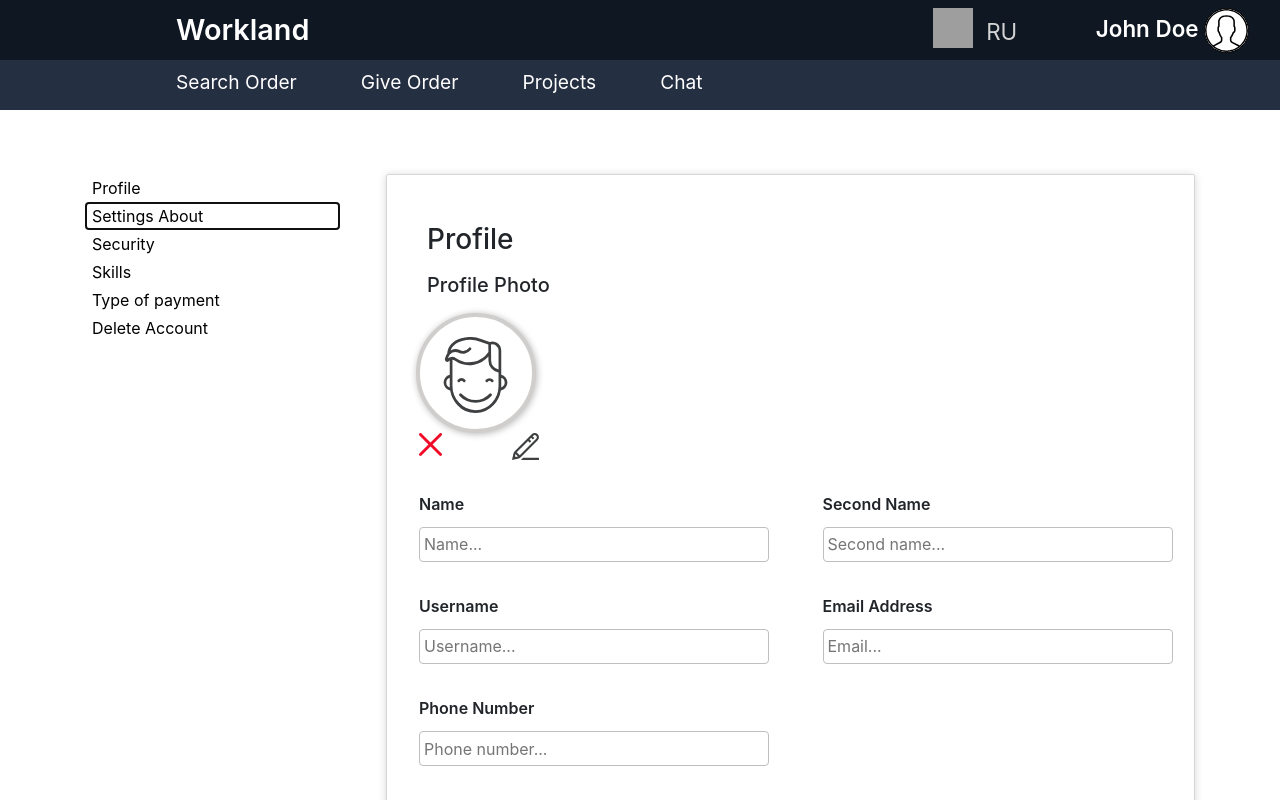
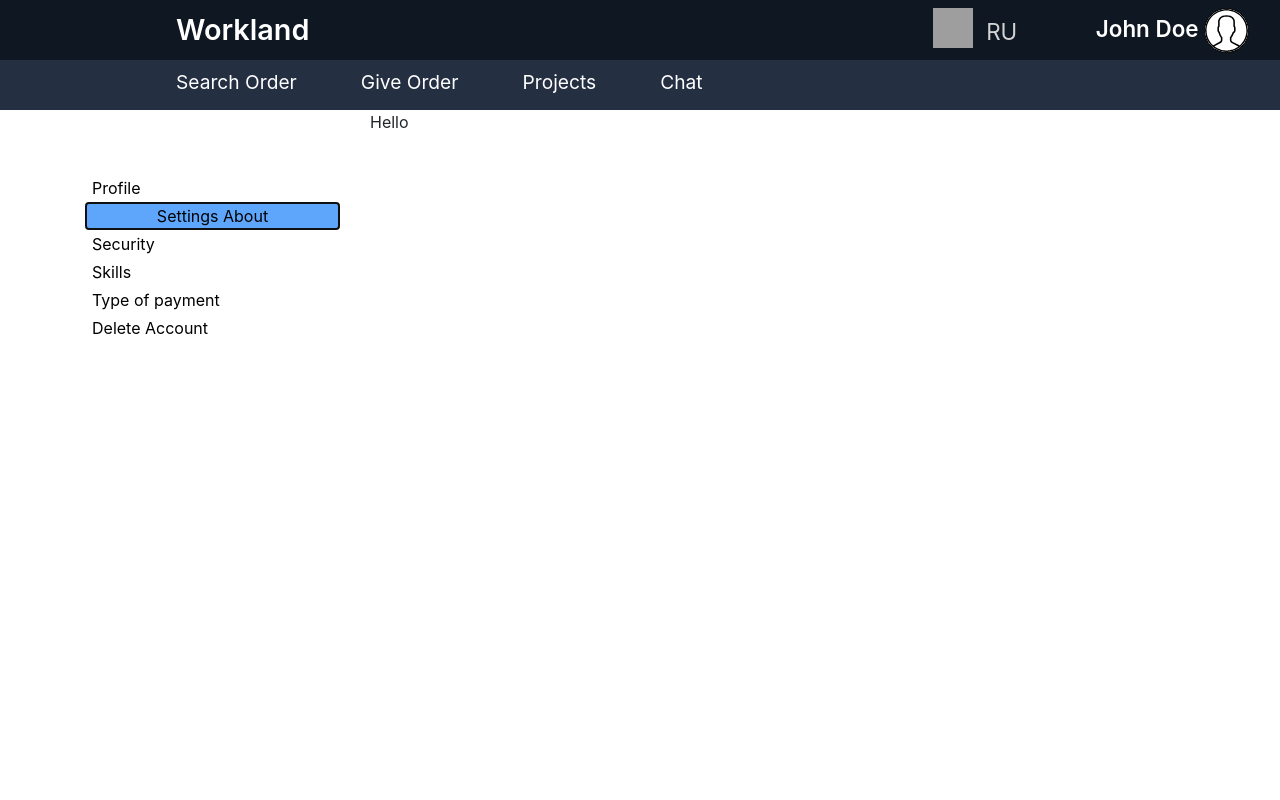
Before and after one commit to colibrisoftteam/Workland-UI, a React (Create React App) app: page /profile in a window 1280 px wide. Both pictures are taken after a click on the button "Settings About". Shown: the top 800 px of the page. Built offline with nearby package versions, Linux system fonts and the light colour scheme; grey boxes are pictures that could not be loaded.

Commit message:
Profile Settings is going on

```diff
--- a/public/index.html
+++ b/public/index.html
@@ -28,7 +28,7 @@
     <script src="https://code.jquery.com/jquery-3.3.1.slim.min.js" integrity="sha384-q8i/X+965DzO0rT7abK41JStQIAqVgRVzpbzo5smXKp4YfRvH+8abtTE1Pi6jizo" crossorigin="anonymous"></script>
     <script src="https://cdnjs.cloudflare.com/ajax/libs/popper.js/1.14.7/umd/popper.min.js" integrity="sha384-UO2eT0CpHqdSJQ6hJty5KVphtPhzWj9WO1clHTMGa3JDZwrnQq4sF86dIHNDz0W1" crossorigin="anonymous"></script>
     <script src="https://stackpath.bootstrapcdn.com/bootstrap/4.3.1/js/bootstrap.min.js" integrity="sha384-JjSmVgyd0p3pXB1rRibZUAYoIIy6OrQ6VrjIEaFf/nJGzIxFDsf4x0xIM+B07jRM" crossorigin="anonymous"></script>
-    <title>React App</title>
+    <title>Workland</title>
   </head>
   <body>
     <noscript>You need to enable JavaScript to run this app.</noscript>
--- a/src/App.js
+++ b/src/App.js
@@ -8,6 +8,7 @@ import Chat from './Components/Dashboard/Chat';
 import MyProjects from './Components/Dashboard/MyProjects'
 import SearchOrder from './Components/Dashboard/SearchOrder';
 import GiveOrder from './Components/Dashboard/GiveOrder';
+
 
 
 class App extends Component {
--- /dev/null
+++ b/src/Components/Profile/AboutSettings.js
@@ -0,0 +1,11 @@
+import React from 'react';
+
+const AboutSettings = () => {
+    return (
+        <div>
+            Hello
+        </div>
+    );
+};
+
+export default AboutSettings;
--- a/src/Components/Profile/Profile.css
+++ b/src/Components/Profile/Profile.css
@@ -11,6 +11,8 @@
     border: 1px solid #ffffff;
     background-color: #ffffff;
     text-align: left;
+    display: block;
+
 }
 
 .current-setting {
@@ -19,11 +21,13 @@
 }
 
 .active-setting {
+    width: 100%;
     background-color: #5ea6fc;
     border: 1px solid #5ea6fc;
+    float: left;
 }
 
-.unactive-setting {
+.nonactive-setting {
     background-color: #ffffff;
     color: #000000;
     border: 1px solid #ffffff;
--- a/src/Components/Profile/Profile.js
+++ b/src/Components/Profile/Profile.js
@@ -1,23 +1,53 @@
-import React from 'react';
+import React, {useEffect, useState} from 'react';
 import "./Profile.css"
-import { useDispatch, useSelector } from 'react-redux'
-import {CURRENT_SETTING} from "../../store/actions/actionTypes";
 import ProfileContent from './ProfileContent';
+import AboutSettings from "./AboutSettings";
+
+function currentSetting(setting){
+   if(setting==="profile"){
+       console.log("true");
+       return (
+           <div>
+               <ProfileContent/>
+           </div>
+       )
+   } else if(setting==="about") {
+       return (
+           <div>
+              <AboutSettings/>
+           </div>
+       );
+   }
+
+}
+
 
 const Profile = () => {
-    const dispatch = useDispatch();
-    const currentSetting = useSelector(state => state.currentSetting)
+    const [setting, setSetting] = useState("profile");
+    const [currentClass, setClass] = useState("nonactive-setting")
+
+    // useEffect(() => {
+    //     if(setting === "profile")
+    //
+    // });
+
     return (
         <div className="container">
             <div className="row justify-content-md-center">
                 <div className="col col-lg-3">
                     <div className="settings-panel">
-                        <button
-                            onClick={() => dispatch({type: CURRENT_SETTING})}
-                            className={currentSetting ? "active-setting" : "unactive-setting"}>
-                            Profile
-                        </button>
-                        <button>Settings About</button>
+                        <div onClick={() => setSetting("profile")}>
+                            <button
+                            className={`${setting === "profile" ? "active-setting" : "nonactive-setting"}`}>
+                                Profile
+                            </button>
+                        </div>
+                        <div  onClick={() => setSetting("about")}>
+                            <button
+                            className={`${setting === "about" ? "active-setting" : "nonactive-setting"}`}>
+                                Settings About
+                            </button>
+                        </div>
                         <button>Security</button>
                         <button>Skills</button>
                         <button>Type of payment</button>
@@ -25,7 +55,7 @@ const Profile = () => {
                     </div>
                 </div>
                 <div className="col col-lg-9">
-                    <ProfileContent/>
+                    {currentSetting(setting)}
                 </div>
             </div>
         </div>
--- a/src/Components/Profile/ProfileContent.css
+++ b/src/Components/Profile/ProfileContent.css
@@ -30,6 +30,7 @@
     margin-top: 1rem;
     padding-top: 1.3rem;
     padding-left: 1.4rem;
+
 }
 
 .photo-edit {
@@ -37,7 +38,9 @@
     margin-left: 2rem;
     display: flex;
     justify-content: space-between;
+
 }
+
 
 .profile-forms{
     display:flex;
--- a/src/Components/Profile/ProfileContent.js
+++ b/src/Components/Profile/ProfileContent.js
@@ -15,8 +15,12 @@ const ProfileContent = () => {
                     <ProfilePhoto/>
                 </div>
                 <div className="photo-edit">
-                    <Remove/>
-                    <Edit/>
+                    <div>
+                        <Remove/>
+                    </div>
+                    <div>
+                        <Edit/>
+                    </div>
                 </div>
             </div>
             <form >
--- a/src/store/actions/actions.js
+++ b/src/store/actions/actions.js
@@ -7,8 +7,10 @@ export const changeFlag = () => {
     }
 }
 
-export const currentSetting = () => {
+export const currentSetting = (payload) => {
+    console.log(payload)
     return {
-        type: CURRENT_SETTING
+        type: CURRENT_SETTING,
+        payload
     }
 }
--- a/src/store/reducers/reducers.js
+++ b/src/store/reducers/reducers.js
@@ -1,11 +1,15 @@
 import {CHANGE_FLAG, CURRENT_SETTING} from "../actions/actionTypes";
 
 
-const initialState =  {
-    flag : true,
-    currentSetting: false
+const initialState = {
+    flag: true,
+    profile: false,
+    about: false,
+    security: false,
+    skills: false,
+    payment: false,
+    deleteAccount: false
 }
-
 
 
 export default function rootReducer(state=initialState, action) {
@@ -15,8 +19,7 @@ export default function rootReducer(state=initialState, action) {
 
 
         case CURRENT_SETTING:
-            console.log("clicked");
-            return  {...state, currentSetting: true}
+            return  false;
 
 
         default:
```
